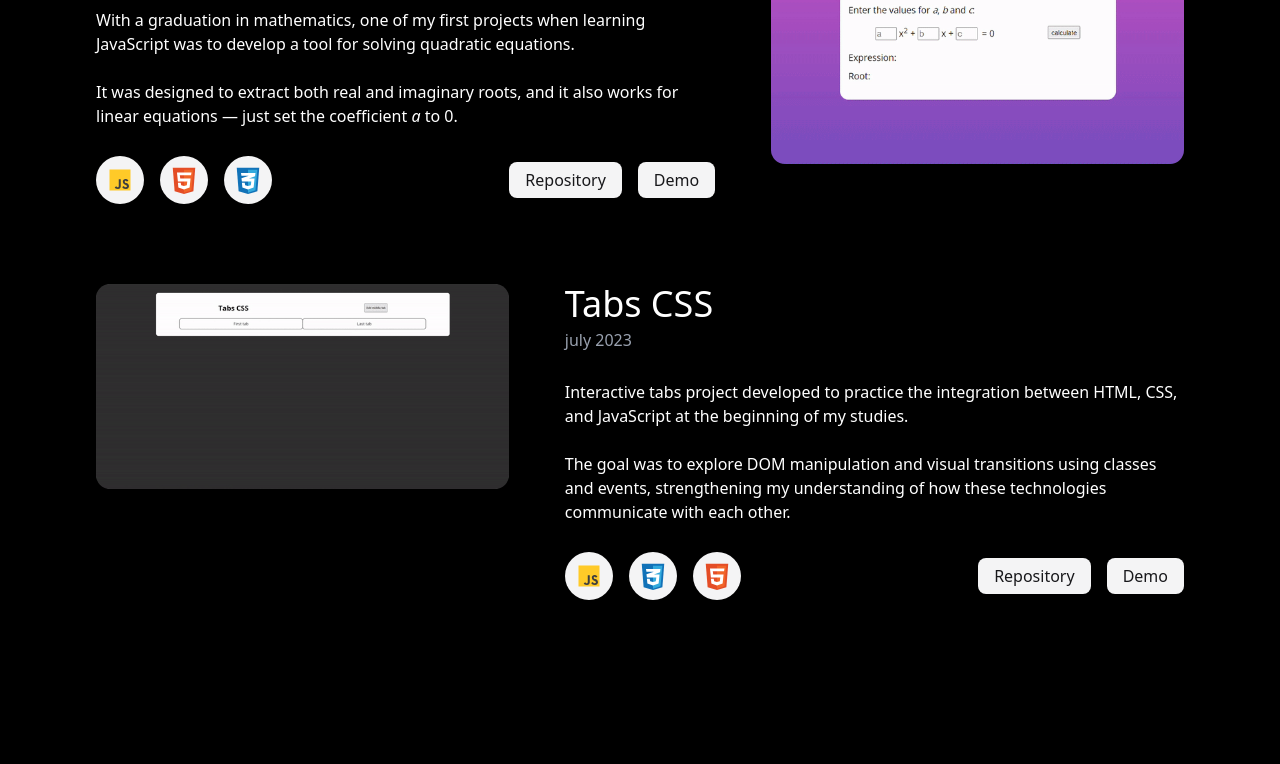
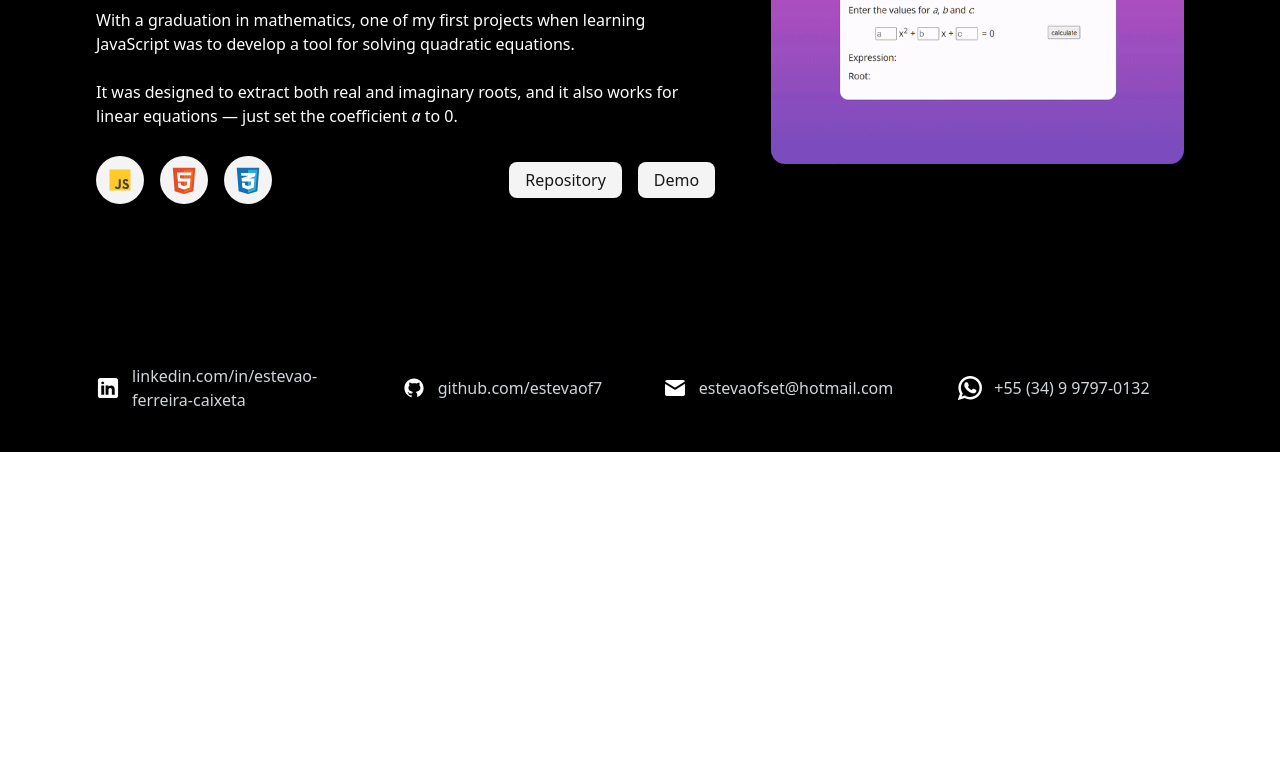
Before and after one commit to estevaof7/next-portfolio, a Next.js app: page / in a window 1280 px wide. Shown: the part 5898-6662 px from the top of the page. After the commit the page ends 6350 px from the top, so only its background shows below. Built offline with nearby package versions, Linux system fonts and the light colour scheme.

Commit message:
comentando projeto tabs

```diff
--- a/src/data/projects-data.tsx
+++ b/src/data/projects-data.tsx
@@ -546,48 +546,48 @@ export const projectsData: ProjectsModel = {
         end: (isPt ? 'maio' : 'may') + ' 2023',
         tech: [getTech(Tech2.JS), getTech(Tech2.HTML), getTech(Tech2.CSS)],
         type: typeLabel(ProjectType.PERSONAL)
-      },
-      {
-        title: 'Tabs CSS',
-        description: () => {
-          return isPt ? (
-            <>
-              Projeto de abas interativas desenvolvido para praticar a
-              integração entre HTML, CSS e JavaScript no começo dos meus
-              estudos.
-              <br />
-              <br />A ideia foi explorar a manipulação do DOM e transições
-              visuais usando classes e eventos, fortalecendo minha compreensão
-              sobre a comunicação entre essas tecnologias.
-            </>
-          ) : (
-            <>
-              Interactive tabs project developed to practice the integration
-              between HTML, CSS, and JavaScript at the beginning of my studies.
-              <br />
-              <br />
-              The goal was to explore DOM manipulation and visual transitions
-              using classes and events, strengthening my understanding of how
-              these technologies communicate with each other.
-            </>
-          );
-        },
-        gifPath: '/img/project-gif/tabs.gif',
-        alt: isPt ? 'Projeto tabs' : 'Tabs project',
-        buttons: [
-          {
-            text: isPt ? 'Repositório' : 'Repository',
-            href: 'https://github.com/estevaof7/tabs'
-          },
-          {
-            text: 'Demo',
-            href: 'https://estevaof7.github.io/tabs/'
-          }
-        ],
-        end: (isPt ? 'julho' : 'july') + ' 2023',
-        tech: [getTech(Tech2.JS), getTech(Tech2.CSS), getTech(Tech2.HTML)],
-        type: typeLabel(ProjectType.PERSONAL)
       }
+      // {
+      //   title: 'Tabs CSS',
+      //   description: () => {
+      //     return isPt ? (
+      //       <>
+      //         Projeto de abas interativas desenvolvido para praticar a
+      //         integração entre HTML, CSS e JavaScript no começo dos meus
+      //         estudos.
+      //         <br />
+      //         <br />A ideia foi explorar a manipulação do DOM e transições
+      //         visuais usando classes e eventos, fortalecendo minha compreensão
+      //         sobre a comunicação entre essas tecnologias.
+      //       </>
+      //     ) : (
+      //       <>
+      //         Interactive tabs project developed to practice the integration
+      //         between HTML, CSS, and JavaScript at the beginning of my studies.
+      //         <br />
+      //         <br />
+      //         The goal was to explore DOM manipulation and visual transitions
+      //         using classes and events, strengthening my understanding of how
+      //         these technologies communicate with each other.
+      //       </>
+      //     );
+      //   },
+      //   gifPath: '/img/project-gif/tabs.gif',
+      //   alt: isPt ? 'Projeto tabs' : 'Tabs project',
+      //   buttons: [
+      //     {
+      //       text: isPt ? 'Repositório' : 'Repository',
+      //       href: 'https://github.com/estevaof7/tabs'
+      //     },
+      //     {
+      //       text: 'Demo',
+      //       href: 'https://estevaof7.github.io/tabs/'
+      //     }
+      //   ],
+      //   end: (isPt ? 'julho' : 'july') + ' 2023',
+      //   tech: [getTech(Tech2.JS), getTech(Tech2.CSS), getTech(Tech2.HTML)],
+      //   type: typeLabel(ProjectType.PERSONAL)
+      // }
     ]
   }
 };
```
